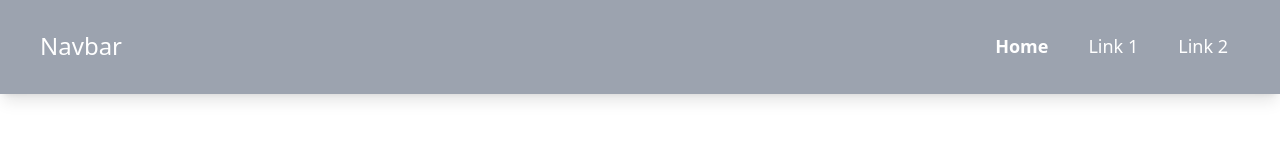
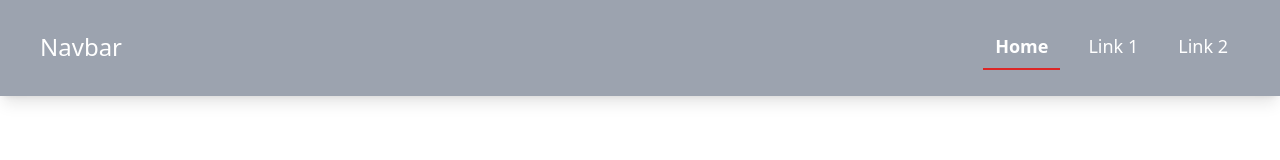
Before and after one commit to OnelioViera/new-test-app, a Next.js app: page / in a window 1280 px wide. Shown: the top 160 px of the page. Built offline with nearby package versions, Linux system fonts and the light colour scheme.

Commit message:
refactor: Update Navbar links styling for better readability and accessibility

```diff
--- a/components/Navbar.jsx
+++ b/components/Navbar.jsx
@@ -17,13 +17,13 @@ const Navbar = () => {
             <h1 className="hidden lg:flex md:flex text-2xl text-white lg:text-left md:text-left">Navbar</h1>
             </Link>
           <div className='flex gap-4 text-lg'>
-            <Link href='/' className={`${pathname === '/' ? 'text-blue-600 font-bold' : ''} text-white hover:font-bold hover:text-red-400 rounded-md px-3 py-2`}>
+            <Link href='/' className={`${pathname === '/' ? 'font-bold border-b-2 border-red-600' : ''} text-white hover:font-bold hover:text-red-600 px-3 py-2`}>
               Home
             </Link>
-            <Link href='/link1' className={`${pathname === '/link1' ? 'text-red-600 font-bold' : ''} text-white hover:font-bold hover:text-red-400 rounded-md px-3 py-2`}>
+            <Link href='/link1' className={`${pathname === '/link1' ? 'font-bold' : ''} text-white hover:font-bold hover:text-red-600 rounded-md px-3 py-2`}>
               Link 1
             </Link>
-            <Link href='/link2' className={`${pathname === '/link2' ? 'text-red-600 font-bold' : ''} text-white hover:font-bold hover:text-red-400 rounded-md px-3 py-2`}>
+            <Link href='/link2' className={`${pathname === '/link2' ? 'font-bold' : ''} text-white hover:font-bold hover:text-red-600 rounded-md px-3 py-2`}>
               Link 2
             </Link>
           </div>
```
